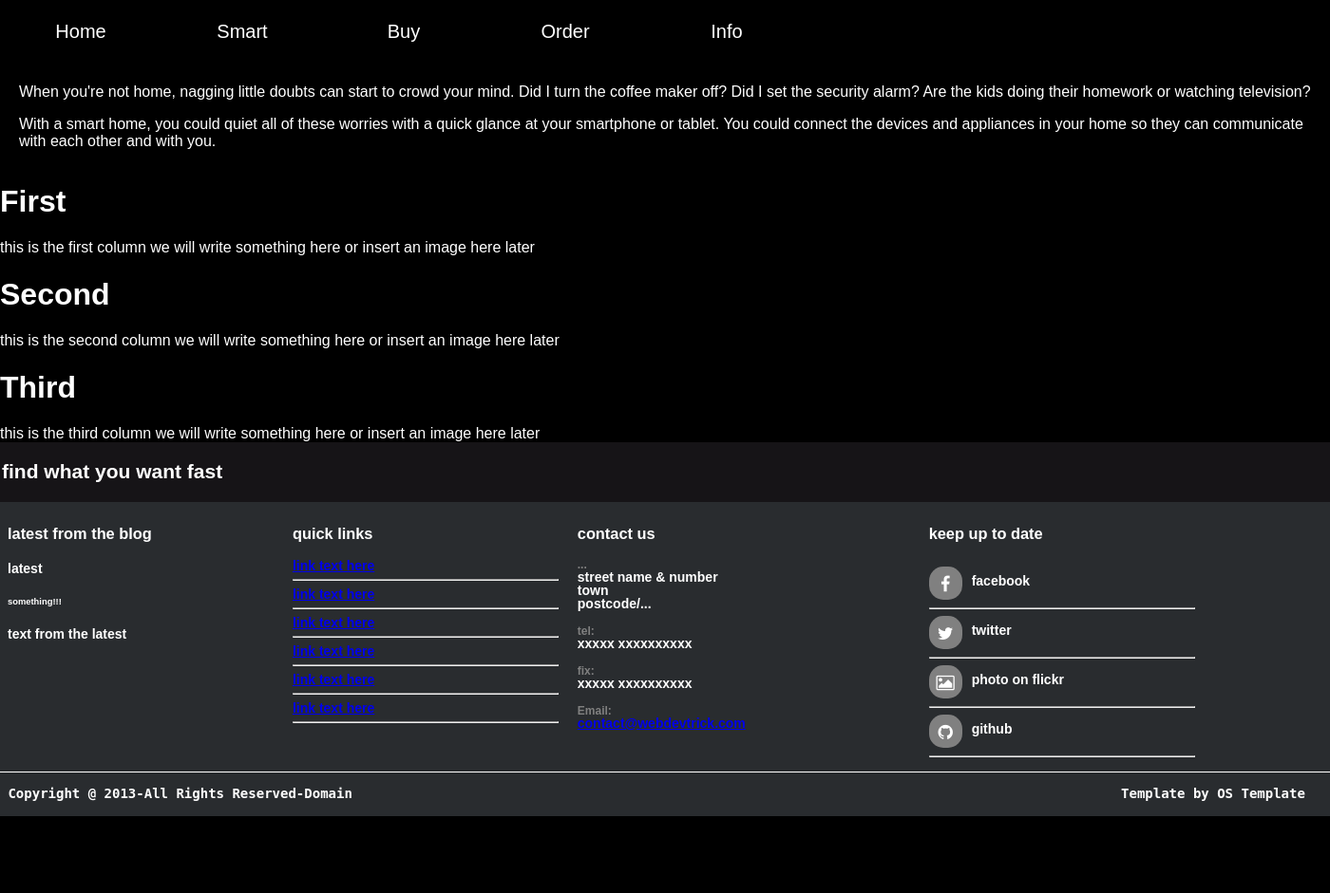
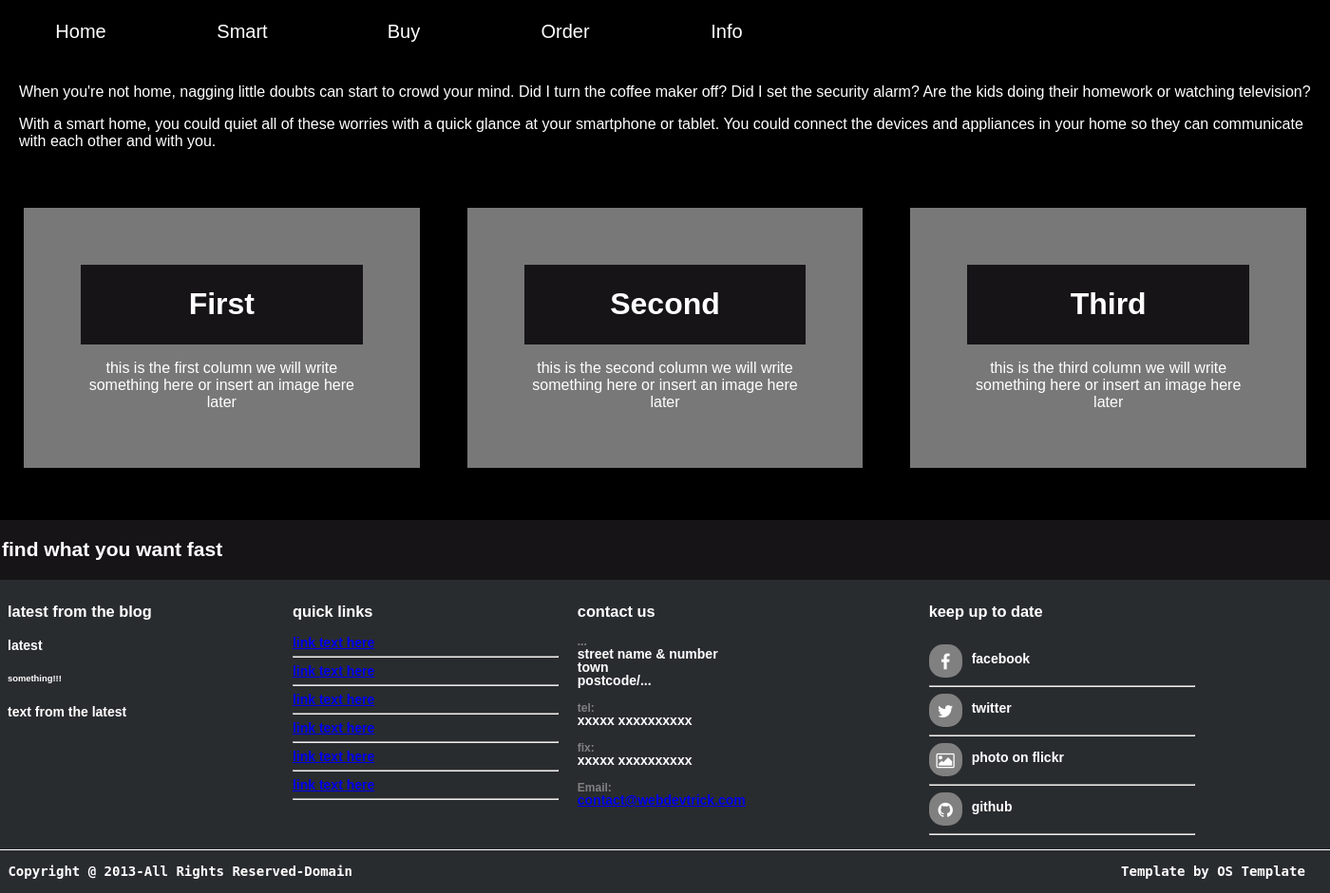
Before and after one commit to leonorasherifi/INT19_20_Gr26, a PHP site: page /home.html in a window 1400 px wide. Shown: the part 138-1079 px from the top of the page at 95% size. Before the commit the page ends 998 px from the top, so only its background shows below. Run offline with PHP 8.4, Linux system fonts and the light colour scheme; some libraries are stand-ins or nearby versions.

Commit message:
Update style.css

```diff
--- a/style.css
+++ b/style.css
@@ -120,32 +120,34 @@ transform: translate(-50% 50%);
 
 }
 .container{
-	width: 800px;
 	margin-right:50px auto 0;
 	display: table;
 	box-sizing: border-box;
 	position: relative;
+	margin-bottom: 30px;
 
 }
 .row
 {
 	margin:10px 0;
 }
-.column{
+.column1{
 
 background-color: rgb(120, 120, 120);
 	display: table-cell;
-	padding:20px;
+	padding:60px;
 	width: 33.33333%;
 	height: auto;
 	text-align:center;
-	border: 5px solid black;
+	border: 25px solid black;
 
 }
 .heading{
-	padding: 0;
-	width: 100%;
+	color: white;
+	background-color: #161417;
+	padding: 2px;
 }
+
 .head{
 	margin-top: 0;
 	margin-left: 0;
```
